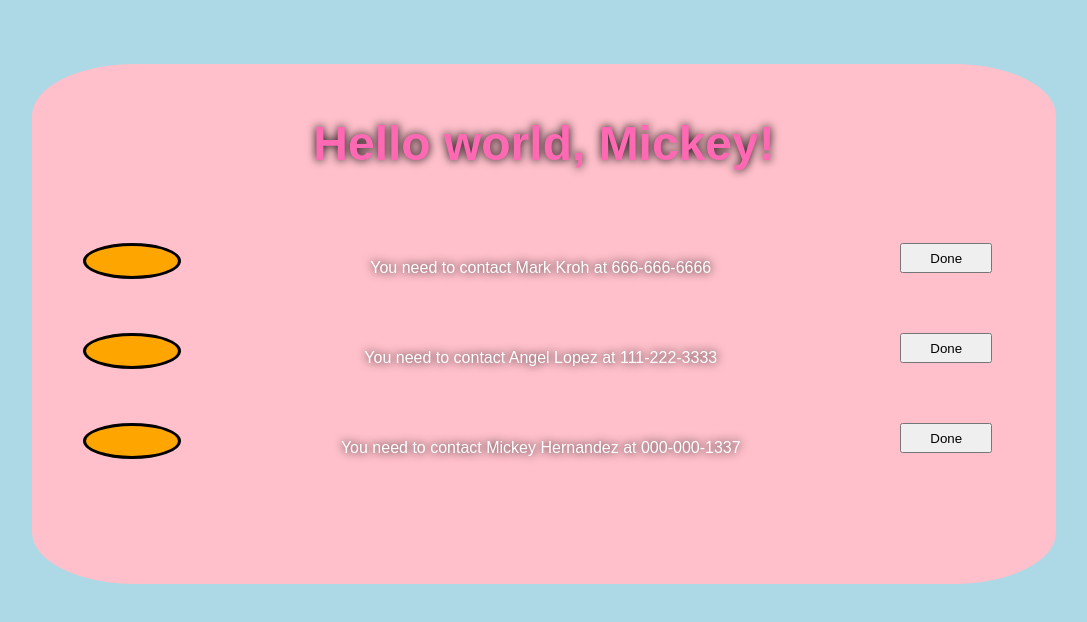
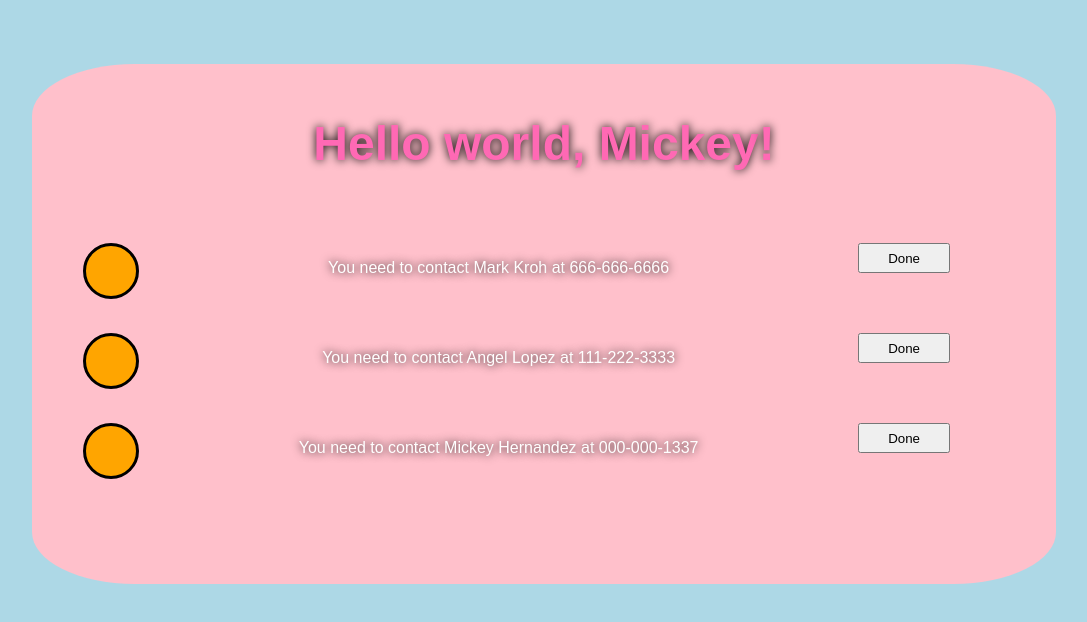
Before and after one commit to MickeyH98/ReactChallenges, a React (Create React App) app in the folder week10challenge/: page / in a window 1280 px wide. Shown: the top 622 px of the page, without its empty margins (96-1183 px from the left). Built offline with nearby package versions, Linux system fonts and the light colour scheme.

Commit message:
added desktop view media query

```diff
--- a/week10challenge/src/App.css
+++ b/week10challenge/src/App.css
@@ -45,3 +45,11 @@ p {
   height: 30px;
   float: left;
 }
+
+@media screen and (min-width: 724px){
+
+  .status {
+    width: 50px;
+    height: 50px;
+  }
+}
```
